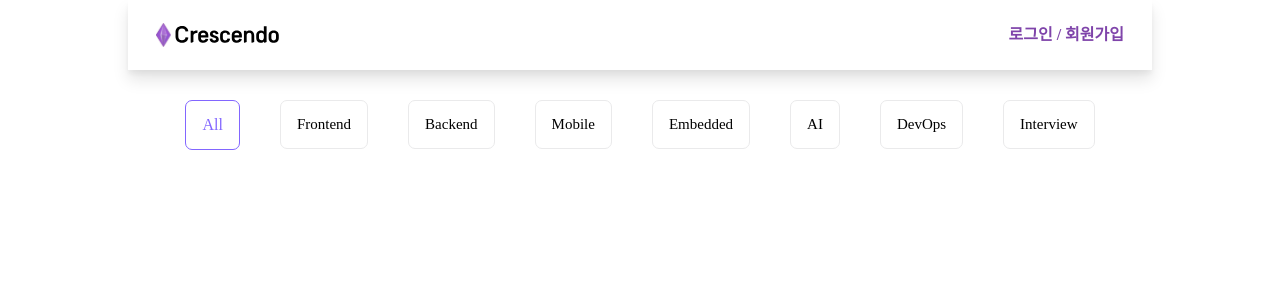
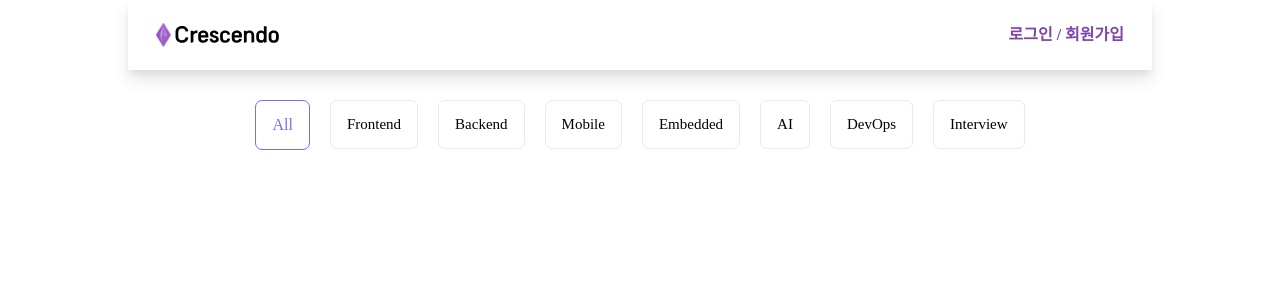
Before and after one commit to crescenders/crescendo-frontend, a Next.js app: page /search in a window 1280 px wide. Shown: the top 300 px of the page. Built offline with nearby package versions, Linux system fonts and the light colour scheme.

Commit message:
[CRES-41] design: 각 요소 gap 조정 #26

```diff
--- a/src/pages/search/index.tsx
+++ b/src/pages/search/index.tsx
@@ -10,7 +10,7 @@ const Search = () => {
 
   return (
     <PageLayout>
-      <ul className="mt-[100px] flex gap-x-10 justify-center">
+      <ul className="mt-[100px] flex gap-x-5 justify-center">
         <CategoryBox
           className={`${all ? 'border-[#8266FF] ' : 'border-[#EAEAEB]'}`}
           onClick={() => setAll(true)}
```
